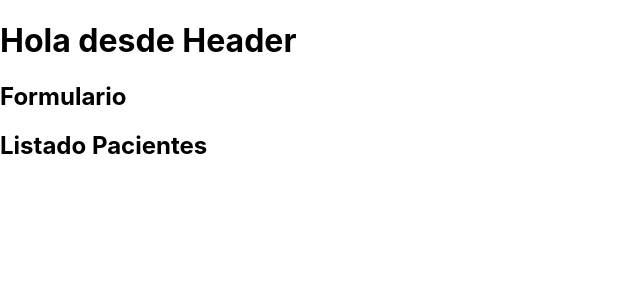
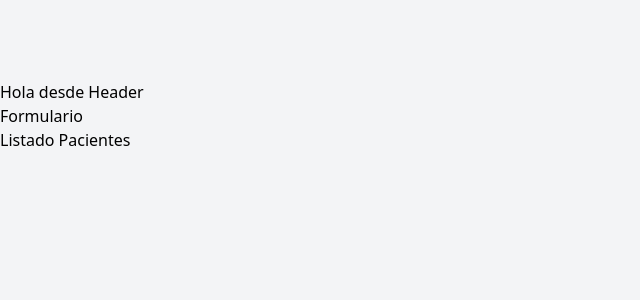
Before and after one commit to hernandw/Veterinaria, a React (Vite) app: page / in a window 1280 px wide. Shown: the top 300 px of the page, without its empty margins (0-640 px from the left). Built offline with nearby package versions, Linux system fonts and the light colour scheme.

Commit message:
configuración de tailwind

```diff
--- a/index.html
+++ b/index.html
@@ -6,7 +6,7 @@
     <meta name="viewport" content="width=device-width, initial-scale=1.0" />
     <title>Citas React</title>
   </head>
-  <body>
+  <body class="bg-gray-100 h-screen">
     <div id="root"></div>
     <script type="module" src="/src/main.jsx"></script>
   </body>
--- a/package.json
+++ b/package.json
@@ -8,6 +8,8 @@
     "preview": "vite preview"
   },
   "dependencies": {
+    "autoprefixer": "^10.4.4",
+    "postcss": "^8.4.12",
     "react": "^18.0.0",
     "react-dom": "^18.0.0"
   },
@@ -15,6 +17,7 @@
     "@types/react": "^18.0.0",
     "@types/react-dom": "^18.0.0",
     "@vitejs/plugin-react": "^1.3.0",
+    "tailwindcss": "^2.2.19",
     "vite": "^2.9.5"
   }
 }
--- /dev/null
+++ b/postcss.config.js
@@ -0,0 +1,6 @@
+module.exports = {
+  plugins: {
+    tailwindcss: {},
+    autoprefixer: {},
+  },
+}
--- a/src/App.jsx
+++ b/src/App.jsx
@@ -6,7 +6,7 @@
 
 function App() {
   return (
-    <div className="App">
+    <div className="container mx-auto mt-20">
       <Header />
       <Formulario />
       <ListadoPacientes />
--- a/src/index.css
+++ b/src/index.css
@@ -1,13 +1,3 @@
-body {
-  margin: 0;
-  font-family: -apple-system, BlinkMacSystemFont, 'Segoe UI', 'Roboto', 'Oxygen',
-    'Ubuntu', 'Cantarell', 'Fira Sans', 'Droid Sans', 'Helvetica Neue',
-    sans-serif;
-  -webkit-font-smoothing: antialiased;
-  -moz-osx-font-smoothing: grayscale;
-}
-
-code {
-  font-family: source-code-pro, Menlo, Monaco, Consolas, 'Courier New',
-    monospace;
-}
+@import "tailwindcss/base";
+@import "tailwindcss/components";
+@import "tailwindcss/utilities";
--- /dev/null
+++ b/tailwind.config.js
@@ -0,0 +1,11 @@
+module.exports = {
+  purge: ["index.html", "./src/**/*.{jsx}"],
+  darkMode: false, // or 'media' or 'class'
+  theme: {
+    extend: {},
+  },
+  variants: {
+    extend: {},
+  },
+  plugins: [],
+}
```
Also changed, not shown: 1 other file (tests, documents, lock files or other folders).
